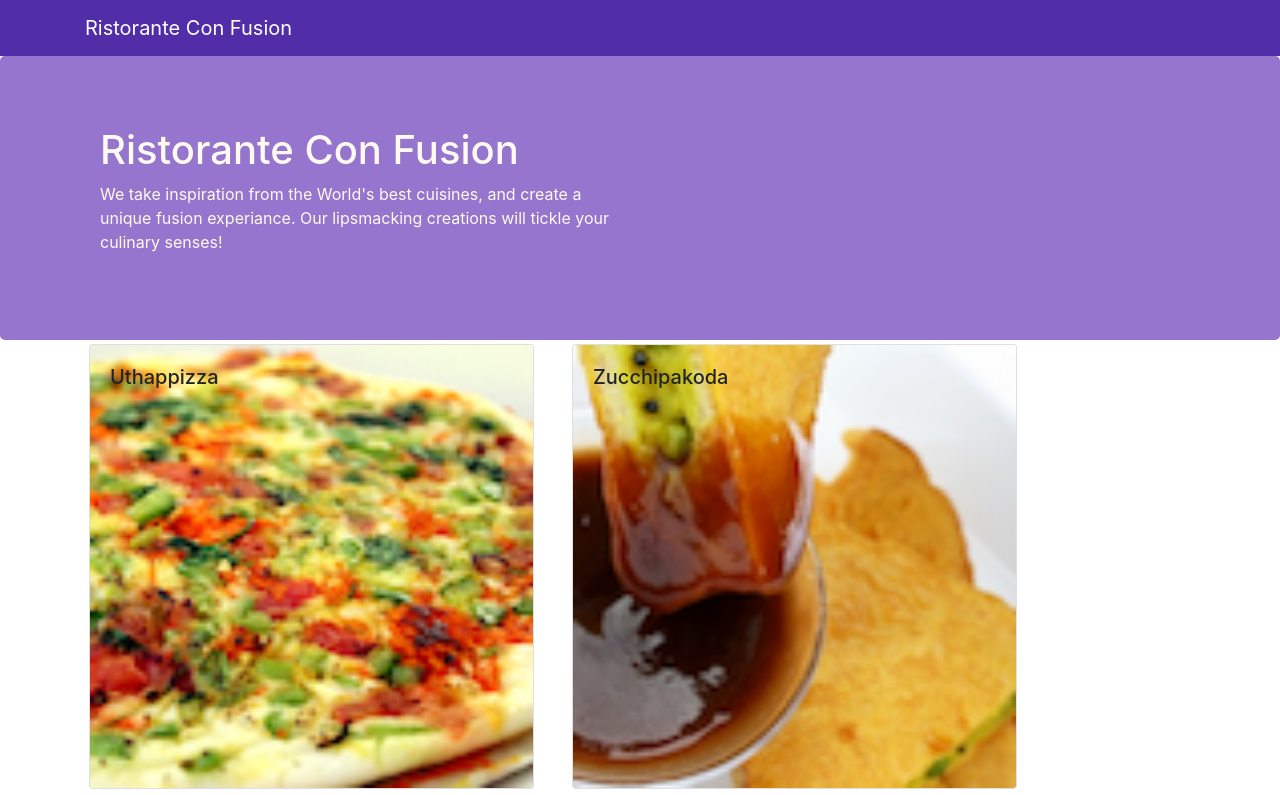
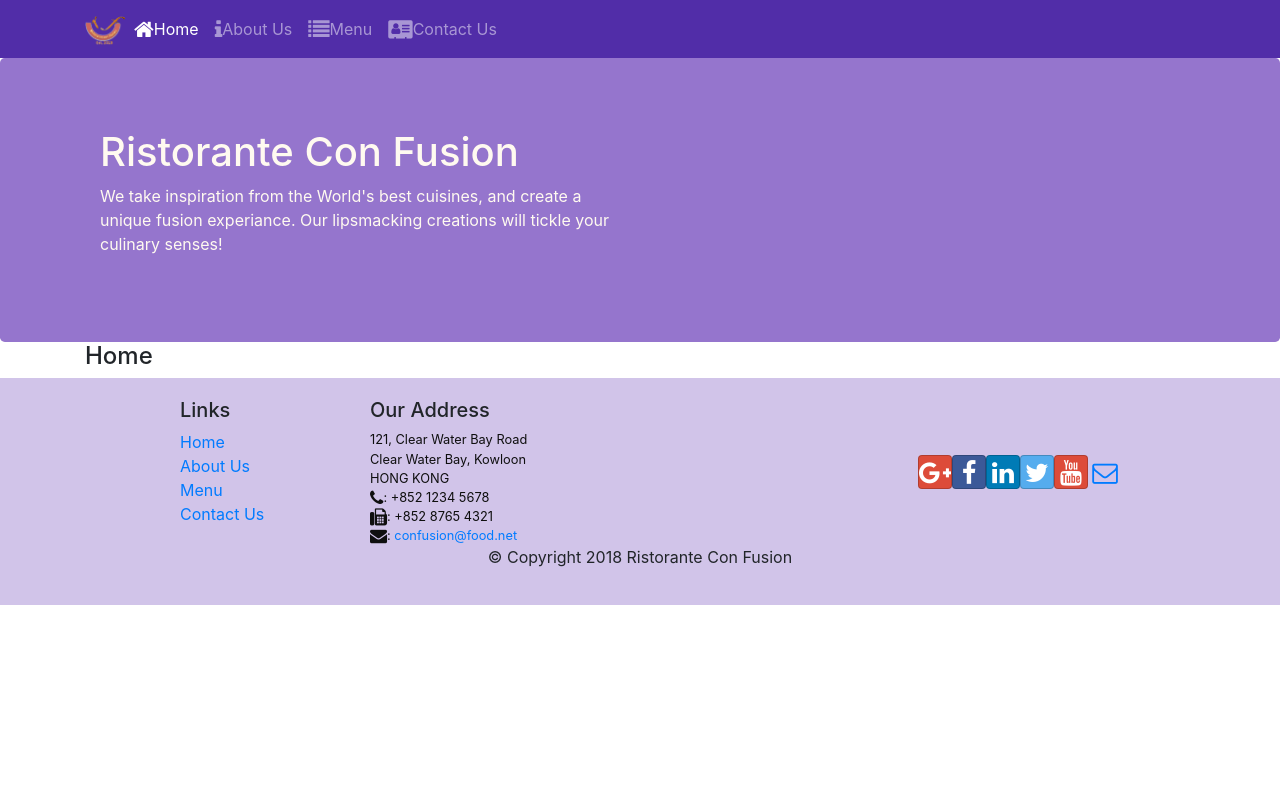
Before and after one commit to ssseru/coursera_react_confusion, a React (Create React App) app: page /home in a window 1280 px wide. Shown: the top 795 px of the page. Built offline with nearby package versions, Linux system fonts and the light colour scheme.

Commit message:
React Router

```diff
--- a/package.json
+++ b/package.json
@@ -12,6 +12,7 @@
     "react": "^16.13.1",
     "react-dom": "^16.13.1",
     "react-popper": "^0.9.2",
+    "react-router-dom": "^4.2.2",
     "react-scripts": "3.4.1",
     "reactstrap": "^5.0.0"
   },
--- a/public/index.html
+++ b/public/index.html
@@ -5,39 +5,12 @@
     <link rel="icon" href="%PUBLIC_URL%/favicon.ico" />
     <meta name="viewport" content="width=device-width, initial-scale=1" />
     <meta name="theme-color" content="#000000" />
-    <meta
-      name="description"
-      content="Web site created using create-react-app"
-    />
     <link rel="apple-touch-icon" href="%PUBLIC_URL%/logo192.png" />
-    <!--
-      manifest.json provides metadata used when your web app is installed on a
-      user's mobile device or desktop. See https://developers.google.com/web/fundamentals/web-app-manifest/
-    -->
     <link rel="manifest" href="%PUBLIC_URL%/manifest.json" />
-    <!--
-      Notice the use of %PUBLIC_URL% in the tags above.
-      It will be replaced with the URL of the `public` folder during the build.
-      Only files inside the `public` folder can be referenced from the HTML.
 
-      Unlike "/favicon.ico" or "favicon.ico", "%PUBLIC_URL%/favicon.ico" will
-      work correctly both with client-side routing and a non-root public URL.
-      Learn how to configure a non-root public URL by running `npm run build`.
-    -->
-    <title>React App</title>
+    <title>Ristorante Con Fusion</title>
   </head>
   <body>
-    <noscript>You need to enable JavaScript to run this app.</noscript>
     <div id="root"></div>
-    <!--
-      This HTML file is a template.
-      If you open it directly in the browser, you will see an empty page.
-
-      You can add webfonts, meta tags, or analytics to this file.
-      The build step will place the bundled scripts into the <body> tag.
-
-      To begin the development, run `npm start` or `yarn start`.
-      To create a production bundle, use `npm run build` or `yarn build`.
-    -->
   </body>
 </html>
--- a/src/App.js
+++ b/src/App.js
@@ -1,13 +1,16 @@
 import React from "react";
 import Main from "./components/MainComponent";
 import "./App.css";
+import { BrowserRouter} from "react-router-dom"
 
 class App extends React.Component {
   render() {
     return (
-      <div>
-        <Main />
-      </div>
+      <BrowserRouter >
+        <div>
+          <Main />
+        </div>
+      </BrowserRouter>
     );
   }
 }
--- a/src/components/FooterComponent.js
+++ b/src/components/FooterComponent.js
@@ -1,4 +1,5 @@
 import React from "react";
+import { Link } from "react-router-dom"
 
 function Footer(props) {
   return (
@@ -9,16 +10,16 @@
             <h5>Links</h5>
             <ul className="list-unstyled">
               <li>
-                <a href="#">Home</a>
+                <Link to="/home">Home</Link>
               </li>
               <li>
-                <a href="#">About</a>
+                <Link to="/aboutus">About Us</Link>
               </li>
               <li>
-                <a href="#">Menu</a>
+                <Link to="/menu">Menu</Link>
               </li>
               <li>
-                <a href="contactus.html">Contact</a>
+                <Link to="/contctus">Contact Us</Link>
               </li>
             </ul>
           </div>
--- a/src/components/HeaderComponent.js
+++ b/src/components/HeaderComponent.js
@@ -1,13 +1,67 @@
 import React from "react";
-import { Navbar, NavbarBrand, Jumbotron } from "reactstrap";
+import {
+  Navbar,
+  NavbarBrand,
+  Nav,
+  NavbarToggler,
+  Collapse,
+  NavItem,
+  Jumbotron,
+} from "reactstrap";
+import { NavLink } from "react-router-dom";
+class Header extends React.Component {
+  constructor(props) {
+    super(props);
+    this.state = {
+      isNavOpen: false,
+    };
+    this.toggleNav =this.toggleNav.bind(this)
+  }
 
-class Header extends React.Component {
+  toggleNav() {
+      this.setState({
+          isNavOpen: !this.state.isNavOpen
+      })
+  }
+
   render() {
     return (
       <>
-        <Navbar dark>
-          <div className="container">
-            <NavbarBrand href="/">Ristorante Con Fusion</NavbarBrand>
+        <Navbar dark expand="md">
+          <div className="container ">
+            <NavbarToggler onClick={this.toggleNav} />
+            <NavbarBrand className="mr-auto" href="/">
+              <img
+                src="assets/images/logo.png"
+                height="30"
+                width="41"
+                alt="Ristorant Con Fusion"
+              />
+            </NavbarBrand>
+            <Collapse isOpen={this.state.isNavOpen} navbar>
+              <Nav navbar>
+                <NavItem>
+                  <NavLink className="nav-link" to="/home">
+                    <span className="fa fa-home fa-lg"></span>Home
+                  </NavLink>
+                </NavItem>
+                <NavItem>
+                  <NavLink className="nav-link" to="/aboutus">
+                    <span className="fa fa-info fa-lg"></span>About Us
+                  </NavLink>
+                </NavItem>
+                <NavItem>
+                  <NavLink className="nav-link" to="/menu">
+                    <span className="fa fa-list fa-lg"></span>Menu
+                  </NavLink>
+                </NavItem>
+                <NavItem>
+                  <NavLink className="nav-link" to="/contactus">
+                    <span className="fa fa-address-card fa-lg"></span>Contact Us
+                  </NavLink>
+                </NavItem>
+              </Nav>
+            </Collapse>
           </div>
         </Navbar>
         <Jumbotron>
@@ -29,4 +83,4 @@
   }
 }
 
-export default Header
+export default Header;
--- /dev/null
+++ b/src/components/HomeComponent.js
@@ -0,0 +1,11 @@
+import React from "react";
+
+function Home(props) {
+  return (
+    <div className="container">
+      <h4>Home</h4>
+    </div>
+  );
+}
+
+export default Home;
--- a/src/components/MainComponent.js
+++ b/src/components/MainComponent.js
@@ -1,39 +1,42 @@
 import React from "react";
-import Header from "./HeaderComponent"
+import Header from "./HeaderComponent";
 import Menu from "./MenuComponent.js";
 import DISHES from "../shared/dishes.js";
 import Dishdetail from "./DishdetailComponent";
-import Footer from "./FooterComponent"
+import Footer from "./FooterComponent";
+import Home from "./HomeComponent";
+import { Switch, Route, Redirect } from "react-router-dom";
 
 class Main extends React.Component {
   constructor(props) {
     super(props);
     this.state = {
       dishes: DISHES,
-      selectedDish: null,
     };
   }
 
-  onDishSelect(dishId) {
-    this.setState({ selectedDish: dishId });
-  }
+
 
   render() {
+
+    const HomePage = () => {
+      return (
+        <Home />
+      )
+    }
+
     return (
       <div>
         <Header />
-        <Menu
-          dishes={this.state.dishes}
-          onClick={(dishId) => this.onDishSelect(dishId)}
-        />
-
-        <Dishdetail
-          dish={
-            this.state.dishes.filter(
-              (dish) => dish.id === this.state.selectedDish
-            )[0]
-          }
-        />
+        <Switch>
+          <Route path="/home" component={HomePage} />
+          <Route
+            exact
+            path="/menu"
+            component={() => <Menu dishes={this.state.dishes} />}
+          />
+          <Redirect to="/home" />
+        </Switch>
         <Footer />
       </div>
     );
```
Also changed, not shown: 1 other file (tests, documents, lock files or other folders).
